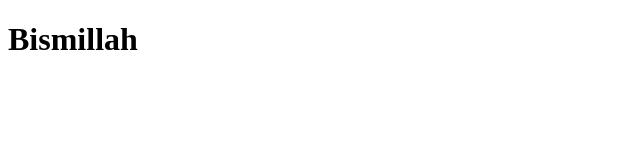
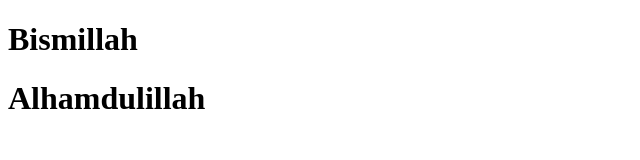
Before and after one commit to Rogerfar1/Hello, a plain HTML site: page index.html in a window 1280 px wide. Shown: the whole page, without its empty margins (0-640 px from the left). Drawn offline with Linux system fonts and the light colour scheme.

Commit message:
alhamdulillah

```diff
--- a/index.html
+++ b/index.html
@@ -7,5 +7,7 @@
 </head>
 <body>
     <h1>Bismillah</h1>
+    <!--bapet-->
+    <h1>Alhamdulillah</h1>
 </body>
 </html>
```
